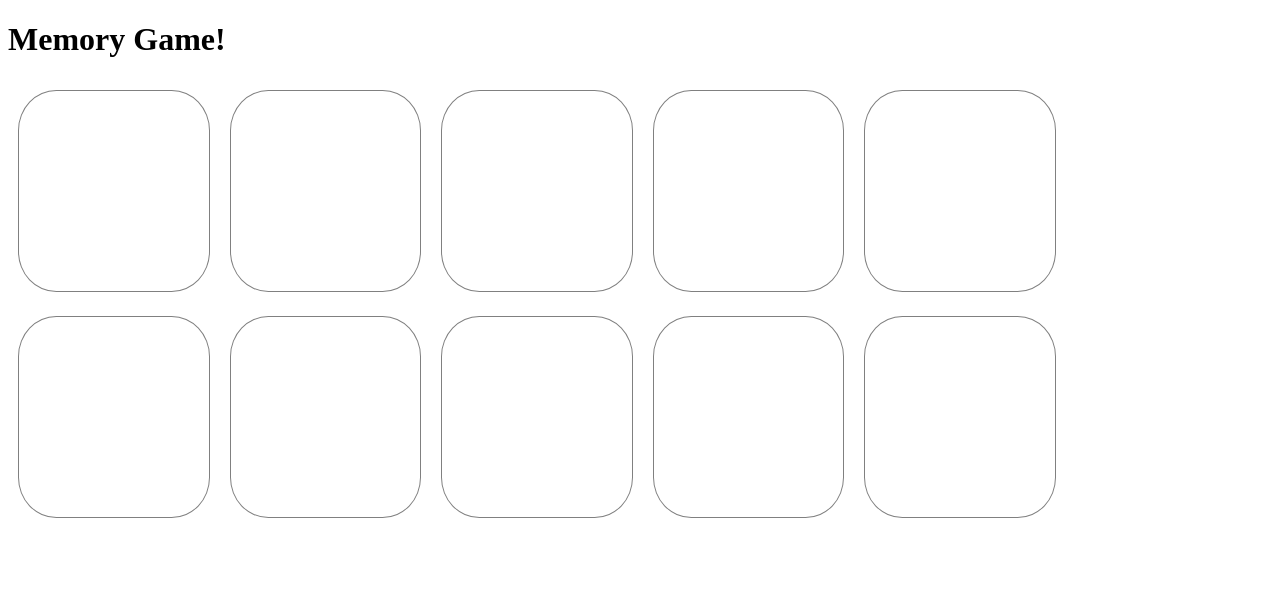
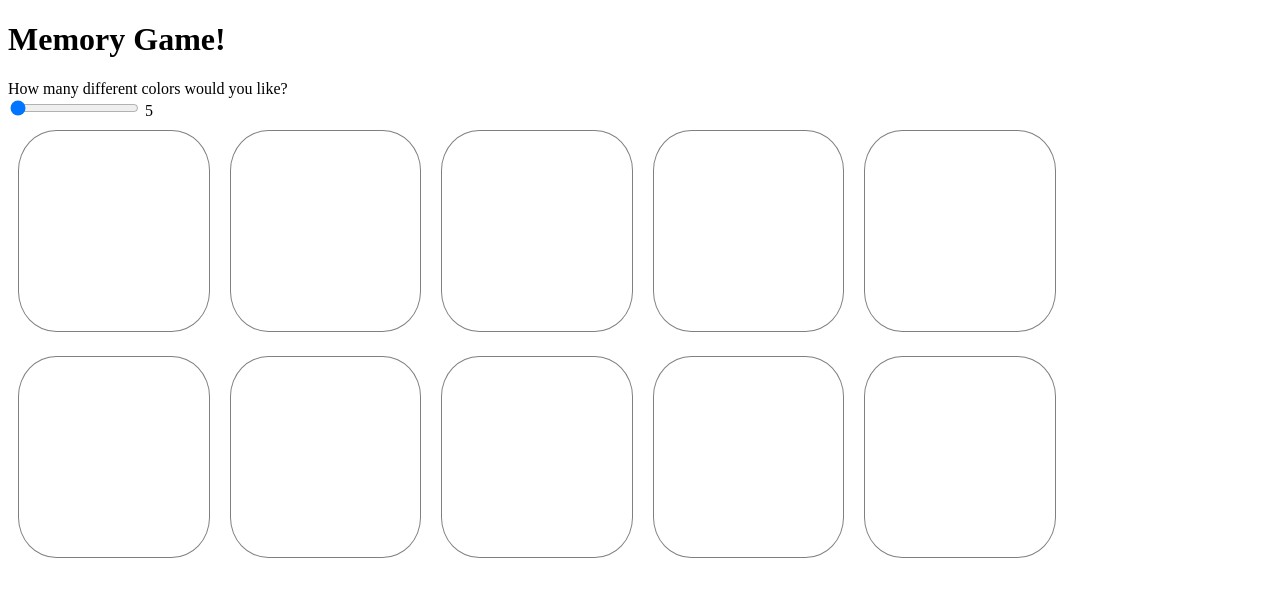
Before and after one commit to Meryldominguez/Memory-Game, a plain HTML site: page index.html in a window 1280 px wide. Drawn offline with Linux system fonts and the light colour scheme.

Commit message:
added slider with displayed value

```diff
--- a/Memory game.js
+++ b/Memory game.js
@@ -92,3 +92,17 @@ function handleCardClick(event) {
 
       // })
       //I DID IT ABOVE
+      //
+
+
+      //slider function
+function rangeSlider(){
+  var range = document.querySelector('.range-slider__range'),
+      value = document.querySelector('.range-slider__value');
+  value.textContent = range.value;
+  range.oninput = function() {
+    value.innerHTML = this.value;
+};
+}
+
+rangeSlider();
--- a/index.html
+++ b/index.html
@@ -7,6 +7,13 @@
   </head>
   <body>
     <h1>Memory Game!</h1>
+    <div id="settings">
+      <label for="number">How many different colors would you like?</label>
+      <div class="range-slider">
+        <input class="range-slider__range" type="range" value="5" min="5" max="30">
+        <span class="range-slider__value"></span>
+      </div>
+    </div>
     <div id="game">
     </div>
     <script src="Memory game.js"></script>
```
